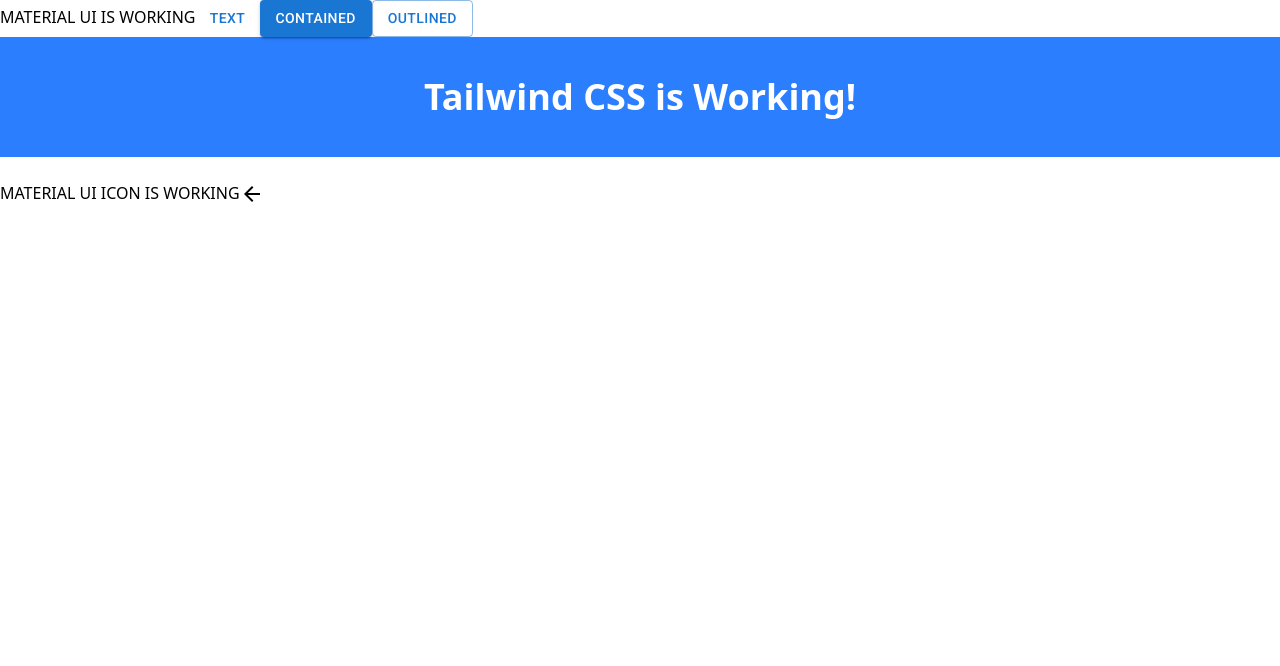
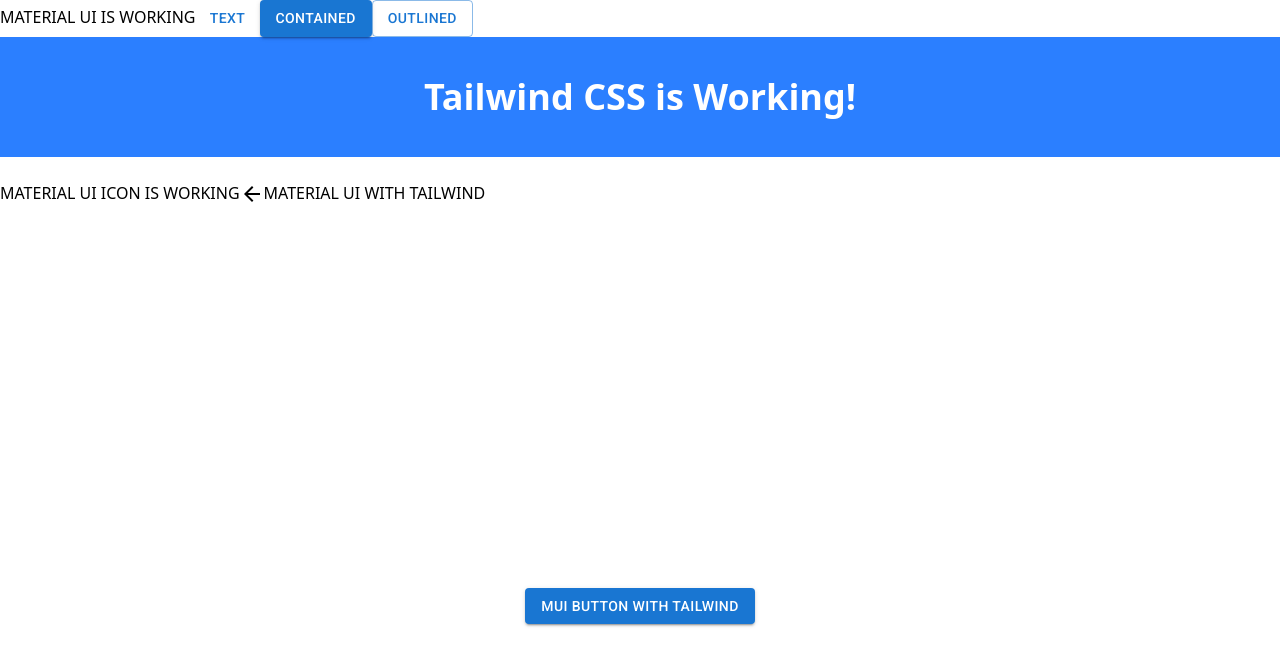
Before and after one commit to Automated-Bureaucracy-Kickoff/Automated-Bureaucracy, a React (Vite) app in the folder frontend-v2/: page /landingPage in a window 1280 px wide. Shown: the top 666 px of the page. Built offline with nearby package versions, Linux system fonts and the light colour scheme.

Commit message:
Initial Commit

```diff
--- a/frontend-v2/src/modules/mainPage/pages/LandingPage.jsx
+++ b/frontend-v2/src/modules/mainPage/pages/LandingPage.jsx
@@ -6,18 +6,28 @@
 
     return (
         <>
-             MATERIAL UI IS WORKING
+            MATERIAL UI IS WORKING
             <Button variant="text">Text</Button>
             <Button variant="contained">Contained</Button>
             <Button variant="outlined">Outlined</Button>
 
-             <br/>
+            <br />
             <div className="p-10 bg-blue-500 text-white text-center">
                 <h1 className="text-4xl font-bold">Tailwind CSS is Working!</h1>
             </div>
-            <br/>
+            <br />
             MATERIAL UI ICON IS WORKING
-            <ArrowBackIcon/>
+            <ArrowBackIcon />
+
+            MATERIAL UI WITH TAILWIND
+            <div className="flex justify-center items-center h-screen">
+                <Button
+                    variant="contained"
+                    className="bg-blue-500 hover:bg-blue-700 text-white font-bold py-2 px-4 rounded"
+                >
+                    MUI Button with Tailwind
+                </Button>
+            </div>
 
         </>
     )
```
